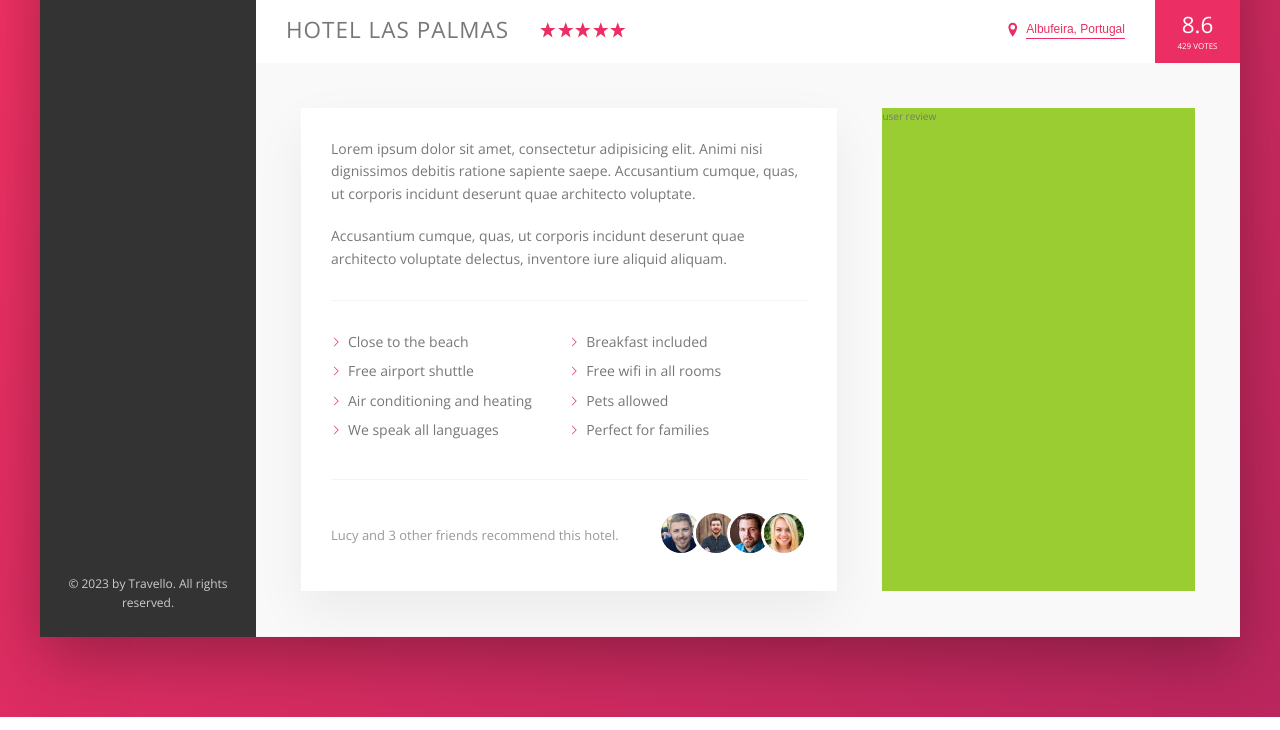
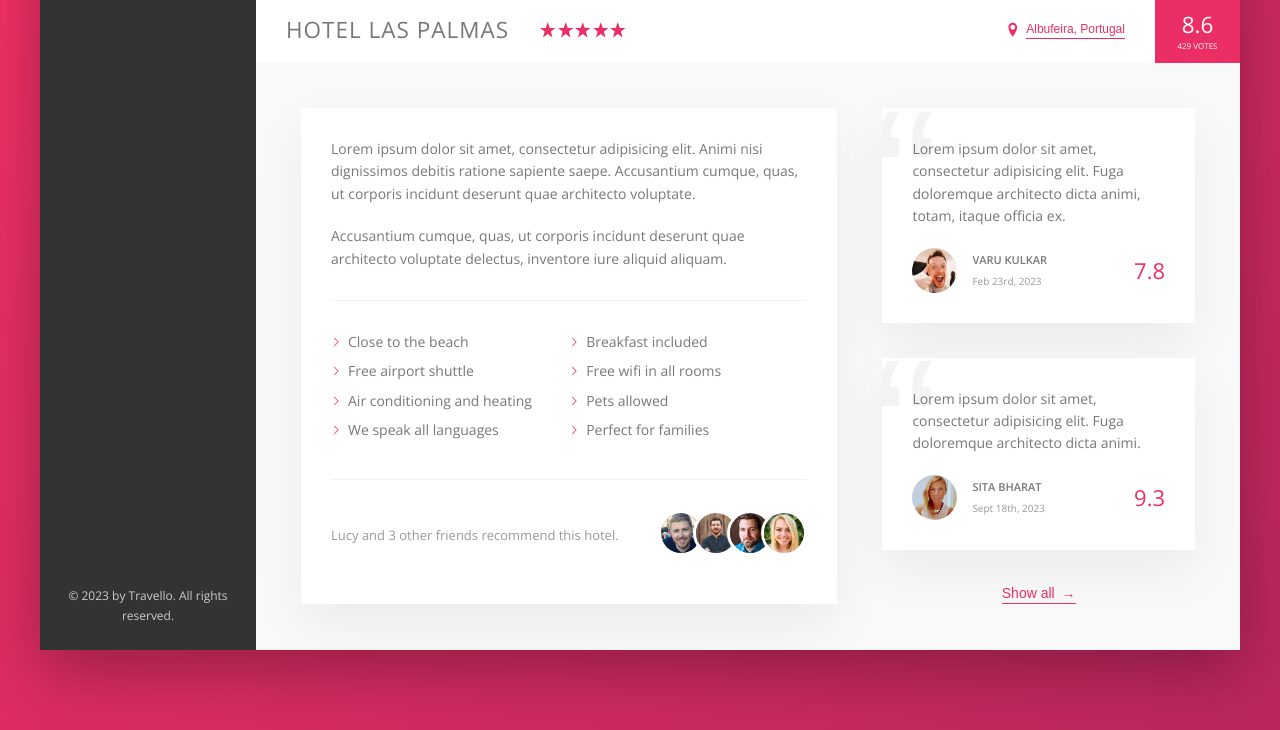
Before and after one commit to P666R/Travello, a website: page index.html in a window 1280 px wide. Shown: the part 538-1268 px from the top of the page. Drawn offline with nearby package versions, Linux system fonts and the light colour scheme.

Commit message:
building user reviews section

```diff
--- a/index.html
+++ b/index.html
@@ -218,7 +218,47 @@
               </div>
             </div>
 
-            <div class="user-reviews">user review</div>
+            <div class="user-reviews">
+              <figure class="review">
+                <blockquote class="review__text">
+                  Lorem ipsum dolor sit amet, consectetur adipisicing elit. Fuga
+                  doloremque architecto dicta animi, totam, itaque officia ex.
+                </blockquote>
+                <figcaption class="review__user">
+                  <img
+                    src="img/user-1.jpg"
+                    alt="user 1"
+                    class="review__photo"
+                  />
+                  <div class="review__user-box">
+                    <p class="review__user-name">Varu Kulkar</p>
+                    <p class="review__user-date">Feb 23rd, 2023</p>
+                  </div>
+                  <div class="review__rating">7.8</div>
+                </figcaption>
+              </figure>
+
+              <figure class="review">
+                <blockquote class="review__text">
+                  Lorem ipsum dolor sit amet, consectetur adipisicing elit. Fuga
+                  doloremque architecto dicta animi.
+                </blockquote>
+                <figcaption class="review__user">
+                  <img
+                    src="img/user-2.jpg"
+                    alt="user 2"
+                    class="review__photo"
+                  />
+                  <div class="review__user-box">
+                    <p class="review__user-name">Sita Bharat</p>
+                    <p class="review__user-date">Sept 18th, 2023</p>
+                  </div>
+                  <div class="review__rating">9.3</div>
+                </figcaption>
+              </figure>
+
+              <button class="btn-inline">Show all <span>&rarr;</span></button>
+            </div>
           </div>
         </main>
       </div>
--- a/sass/_components.scss
+++ b/sass/_components.scss
@@ -272,8 +272,17 @@
   cursor: pointer;
   transition: all 0.2s;
 
+  & span {
+    margin-left: 3px;
+    transition: margin-left 0.2s;
+  }
+
   &:hover {
     color: var(--color-grey-dark-1);
+
+    span {
+      margin-left: 8px;
+    }
   }
 
   &:focus {
@@ -368,3 +377,66 @@
     }
   }
 }
+
+/////////////////////////////////////////////
+// reviews
+.review {
+  background-color: #fff;
+  box-shadow: var(--shadow-light);
+  padding: 3rem;
+  margin-bottom: 3.5rem;
+  position: relative;
+  overflow: hidden;
+
+  &__text {
+    margin-bottom: 2rem;
+    z-index: 10;
+    position: relative;
+  }
+
+  &__user {
+    display: flex;
+    align-items: center;
+  }
+
+  &__photo {
+    height: 4.5rem;
+    width: 4.5rem;
+    border-radius: 50%;
+    margin-right: 1.5rem;
+  }
+
+  &__user-box {
+    margin-right: auto;
+  }
+
+  &__user-name {
+    font-size: 1.1rem;
+    font-weight: 600;
+    text-transform: uppercase;
+    margin-bottom: 0.4rem;
+  }
+
+  &__user-date {
+    font-size: 1rem;
+    color: var(--color-grey-dark-3);
+  }
+
+  &__rating {
+    color: var(--color-primary);
+    font-size: 2.2rem;
+    font-weight: 300;
+  }
+
+  &::before {
+    content: '\201C';
+    position: absolute;
+    top: -2.75rem;
+    left: -1rem;
+    line-height: 1;
+    font-size: 20rem;
+    color: var(--color-grey-light-2);
+    font-family: sans-serif;
+    z-index: 1;
+  }
+}
--- a/sass/_layout.scss
+++ b/sass/_layout.scss
@@ -38,6 +38,7 @@
 }
 
 .detail {
+  font-size: 1.4rem;
   display: flex;
   padding: 4.5rem;
   background-color: var(--color-grey-light-1);
@@ -45,7 +46,6 @@
 }
 
 .description {
-  font-size: 1.4rem;
   background-color: #fff;
   box-shadow: var(--shadow-light);
   padding: 3rem;
@@ -54,6 +54,8 @@
 }
 
 .user-reviews {
-  background-color: yellowgreen;
   flex: 1;
+  display: flex;
+  flex-direction: column;
+  align-items: center;
 }
```
Also changed, not shown: css/style.css, 1 other file.
